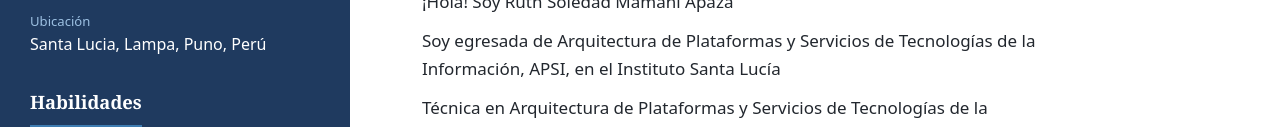
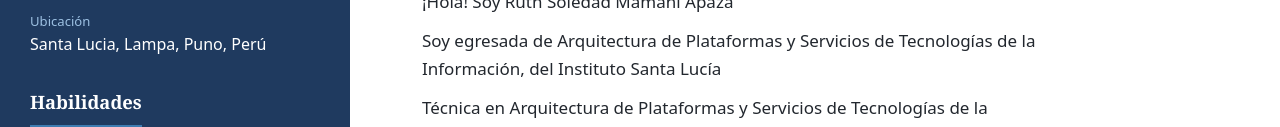
Before and after one commit to mamaniapazaruth2012-cell/Ruth-Soledad, a plain HTML site: page index.html in a window 1280 px wide. Shown: the part 544-671 px from the top of the page. Drawn offline with Linux system fonts and the light colour scheme.

Commit message:
Clarify educational background in profile section
Updated educational background description for clarity.

```diff
--- a/index.html
+++ b/index.html
@@ -137,7 +137,7 @@ section,aside [id]{scroll-margin-top:76px}
     <section id="perfil">
       <h3>Perfil profesional</h3>
       <p>¡Hola! Soy Ruth Soledad Mamani Apaza</p>
-      <p>Soy egresada de Arquitectura de Plataformas y Servicios de Tecnologías de la Información, APSI, en el Instituto Santa Lucía</p>
+      <p>Soy egresada de Arquitectura de Plataformas y Servicios de Tecnologías de la Información, del Instituto Santa Lucía</p>
       <p>Técnica en Arquitectura de Plataformas y Servicios de Tecnologías de la Información (APSTI), egresada del IESTP Santa Lucia en 2026. Realicé prácticas durante tres años en mantenimiento de equipos, ofimática, fibra óptica, comercio electrónico, diseño web y animación gráfica, y tengo habilidad para crear tiendas virtuales.</p>
       <p>Me gusta aprender sobre tecnología, diseño y crear páginas bonitas
       Tengo mi tienda Sol y Luna, donde vendo ropa de mujer con mucho cariño
```
